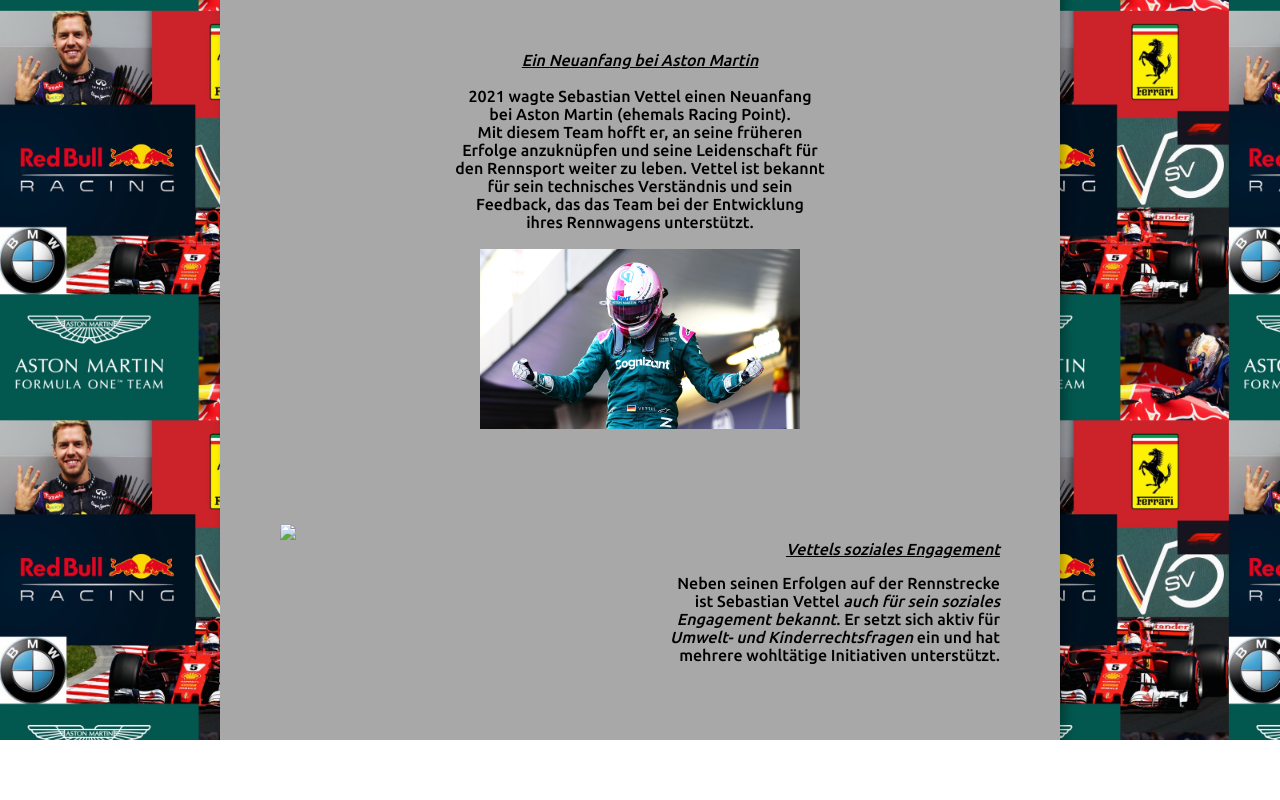
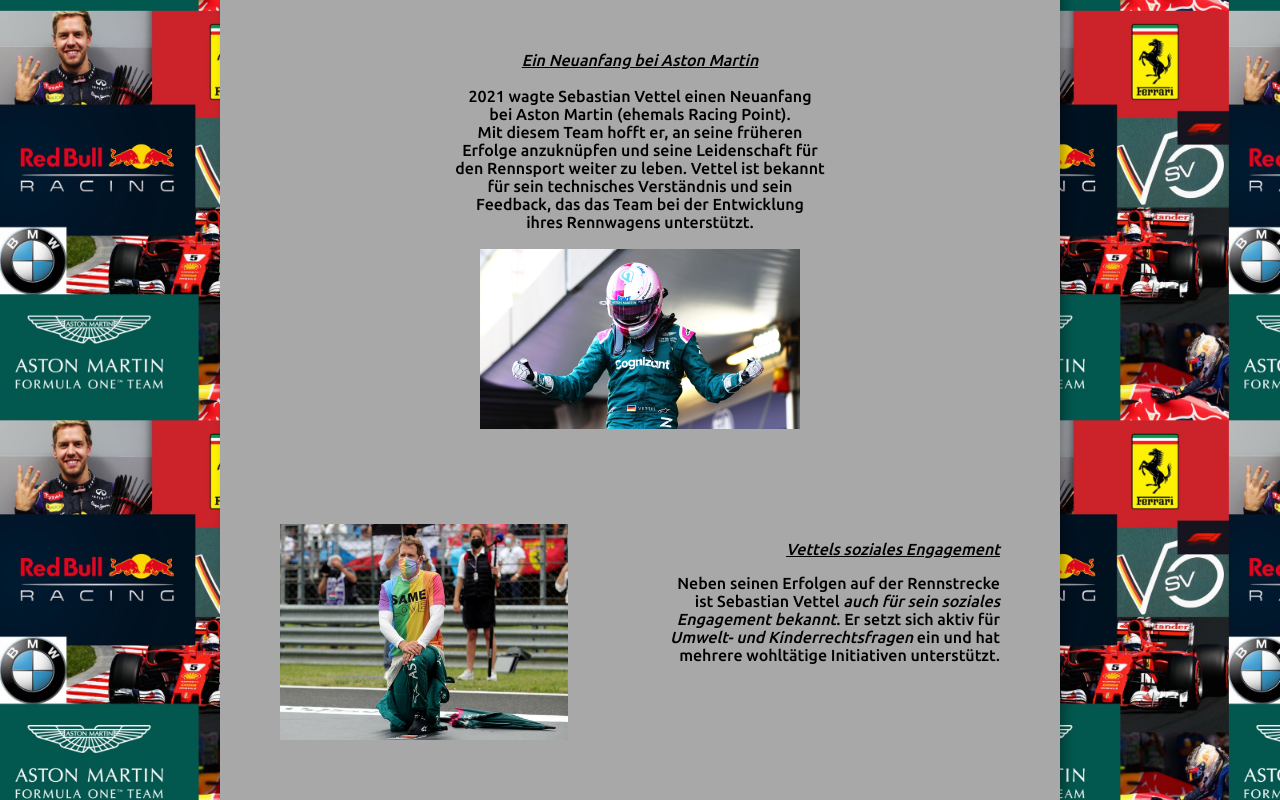
Before and after one commit to Marianmund/Sebastian-Vettel, a plain HTML site: page index.html in a window 1280 px wide. Shown: the part 1218-2018 px from the top of the page. Before the commit the page ends 1958 px from the top, so only its background shows below. Drawn offline with Linux system fonts and the light colour scheme; a web font is replaced by a local one.

Commit message:
Update index.html

```diff
--- a/index.html
+++ b/index.html
@@ -187,7 +187,7 @@
   <br>
   <br>
   <div class="textubild">
-    <img src="sozial.jpg" class="vettel">
+    <img src="sozial.jpeg" class="vettel">
     <div class="Text">
     <p align="right">
     <i> <u>  Vettels soziales Engagement </i> </u>
```
